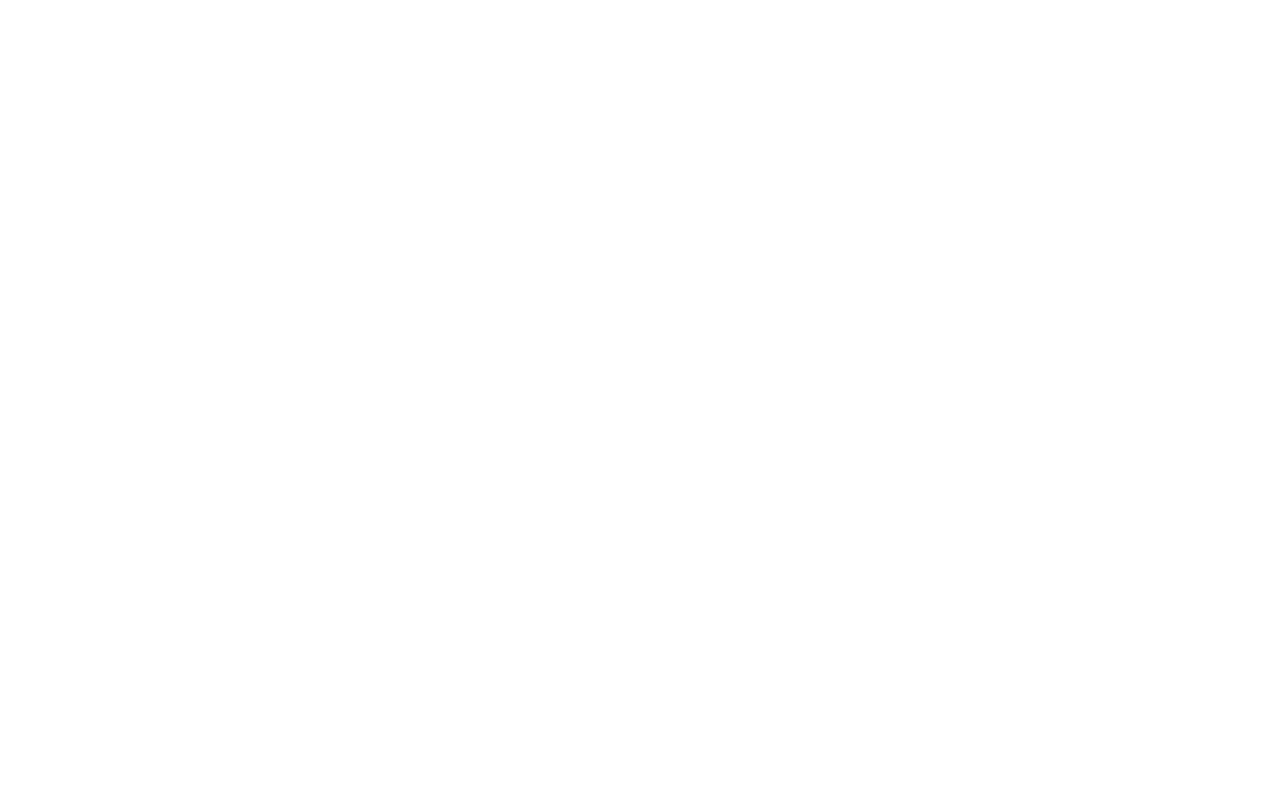
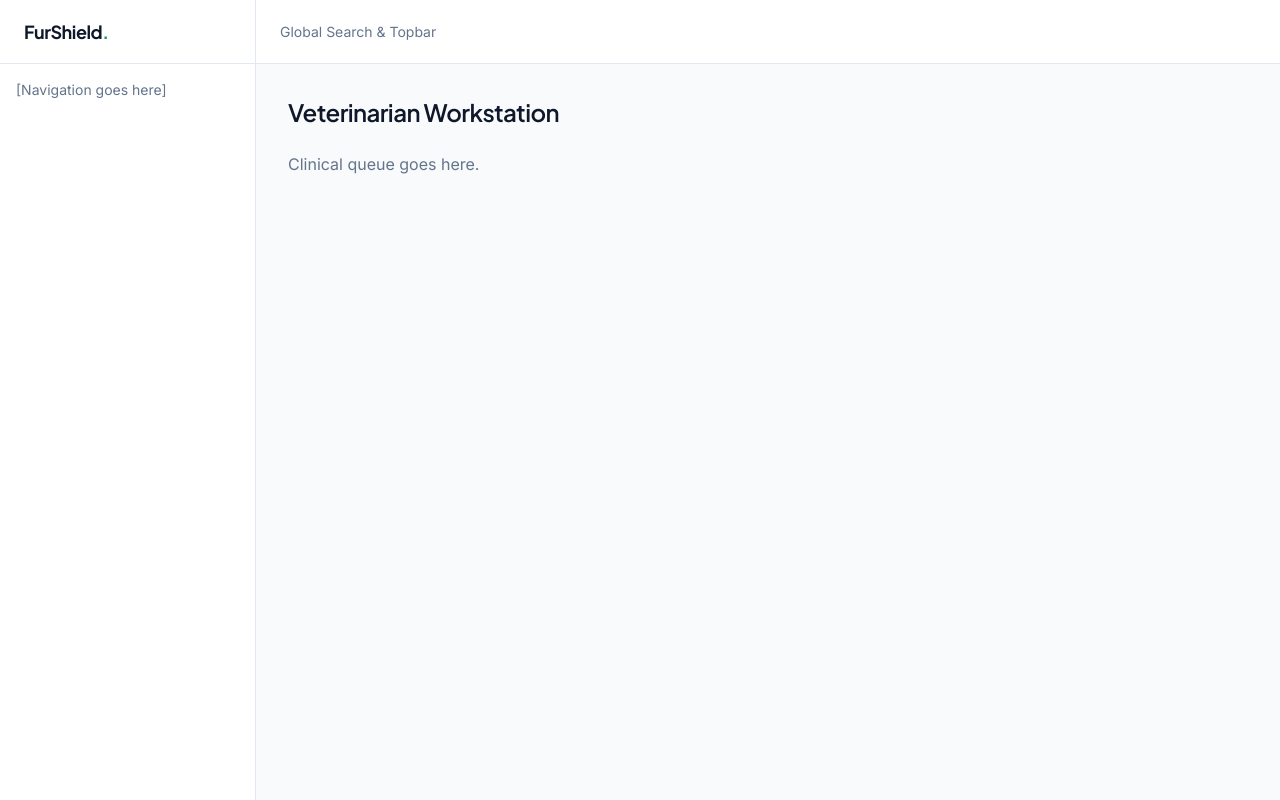
Before and after one commit to Aaliyanamir/Fur-Sheild, a React (Vite) app in the folder frontend/: page /vet in a window 1280 px wide. Built offline with nearby package versions, Linux system fonts and the light colour scheme.

Commit message:
feat(routing): implement react-router with global layout shell and page skeletons

```diff
--- a/frontend/src/App.jsx
+++ b/frontend/src/App.jsx
@@ -1,10 +1,31 @@
-import React from 'react';
+import { BrowserRouter, Routes, Route } from 'react-router-dom';
+import GlobalLayout from './components/organisms/GlobalLayout';
+import LandingPage from './pages/LandingPage';
+import OwnerDashboard from './pages/OwnerDashboard';
+import VetWorkstation from './pages/VetWorkstation';
+import ShelterHub from './pages/ShelterHub';
+import ShopCatalog from './pages/ShopCatalog';
+import NotFound from './pages/NotFound';
 
 function App() {
   return (
-    <div className="min-h-screen bg-bg-primary">
-      {/* React Router will be injected here in the next phase */}
-    </div>
+    <BrowserRouter>
+      <Routes>
+        {/* Public Route */}
+        <Route path="/" element={<LandingPage />} />
+
+        {/* App Routes wrapped in the Global Layout */}
+        <Route element={<GlobalLayout />}>
+          <Route path="/dashboard" element={<OwnerDashboard />} />
+          <Route path="/vet" element={<VetWorkstation />} />
+          <Route path="/shelter" element={<ShelterHub />} />
+          <Route path="/shop" element={<ShopCatalog />} />
+        </Route>
+
+        {/* Catch-all 404 */}
+        <Route path="*" element={<NotFound />} />
+      </Routes>
+    </BrowserRouter>
   );
 }
 
--- /dev/null
+++ b/frontend/src/components/organisms/GlobalLayout.jsx
@@ -0,0 +1,35 @@
+import { Outlet } from 'react-router-dom';
+
+export default function GlobalLayout() {
+  return (
+    <div className="flex h-screen bg-bg-secondary overflow-hidden">
+      {/* Sidebar Placeholder: Hidden on mobile, fixed width on desktop */}
+      <aside className="hidden md:flex w-64 bg-white border-r border-slate-200 flex-col">
+        <div className="h-16 flex items-center px-6 border-b border-slate-200">
+          <span className="font-display font-bold text-lg text-slate-900 tracking-tight">
+            FurShield<span className="text-forest-600">.</span>
+          </span>
+        </div>
+        <nav className="flex-1 p-4 text-slate-500 text-sm">
+          [Navigation goes here]
+        </nav>
+      </aside>
+
+      {/* Main Content Area */}
+      <main className="flex-1 flex flex-col h-screen overflow-y-auto relative">
+        {/* Top Header Placeholder */}
+        <header className="h-16 flex items-center justify-between px-6 bg-white border-b border-slate-200 shrink-0 sticky top-0 z-20">
+          <div className="md:hidden font-display font-bold text-lg text-slate-900">
+            FurShield<span className="text-forest-600">.</span>
+          </div>
+          <div className="hidden md:block text-sm text-slate-500">Global Search & Topbar</div>
+        </header>
+
+        {/* Dynamic Route Content Injected Here */}
+        <div className="flex-1 w-full max-w-7xl mx-auto">
+          <Outlet />
+        </div>
+      </main>
+    </div>
+  );
+}
--- /dev/null
+++ b/frontend/src/pages/LandingPage.jsx
@@ -0,0 +1,7 @@
+export default function LandingPage() {
+  return (
+    <div className="flex items-center justify-center min-h-screen bg-bg-primary">
+      <h1 className="text-3xl font-display text-slate-900">Landing Page (Marketing)</h1>
+    </div>
+  );
+}
--- /dev/null
+++ b/frontend/src/pages/NotFound.jsx
@@ -0,0 +1,13 @@
+import { Link } from 'react-router-dom';
+
+export default function NotFound() {
+  return (
+    <div className="flex flex-col items-center justify-center min-h-screen bg-bg-primary text-center">
+      <h1 className="text-4xl font-display text-slate-900 mb-2">404</h1>
+      <p className="text-slate-500 mb-6">Clinical record not found.</p>
+      <Link to="/" className="px-4 py-2 bg-forest-700 text-white rounded-lg font-medium hover:bg-forest-800 transition-colors">
+        Return to Safety
+      </Link>
+    </div>
+  );
+}
--- /dev/null
+++ b/frontend/src/pages/OwnerDashboard.jsx
@@ -0,0 +1,8 @@
+export default function OwnerDashboard() {
+  return (
+    <div className="p-6 lg:p-8">
+      <h1 className="text-2xl font-display text-slate-900 mb-6">Owner Dashboard</h1>
+      <p className="text-slate-500">Bento-Box UI goes here.</p>
+    </div>
+  );
+}
--- /dev/null
+++ b/frontend/src/pages/ShelterHub.jsx
@@ -0,0 +1,8 @@
+export default function ShelterHub() {
+  return (
+    <div className="p-6 lg:p-8">
+      <h1 className="text-2xl font-display text-slate-900 mb-6">Shelter Operations Hub</h1>
+      <p className="text-slate-500">Adoption pipeline goes here.</p>
+    </div>
+  );
+}
--- /dev/null
+++ b/frontend/src/pages/ShopCatalog.jsx
@@ -0,0 +1,8 @@
+export default function ShopCatalog() {
+  return (
+    <div className="p-6 lg:p-8">
+      <h1 className="text-2xl font-display text-slate-900 mb-6">E-Commerce Catalog</h1>
+      <p className="text-slate-500">Product grid goes here.</p>
+    </div>
+  );
+}
--- /dev/null
+++ b/frontend/src/pages/VetWorkstation.jsx
@@ -0,0 +1,8 @@
+export default function VetWorkstation() {
+  return (
+    <div className="p-6 lg:p-8">
+      <h1 className="text-2xl font-display text-slate-900 mb-6">Veterinarian Workstation</h1>
+      <p className="text-slate-500">Clinical queue goes here.</p>
+    </div>
+  );
+}
```
